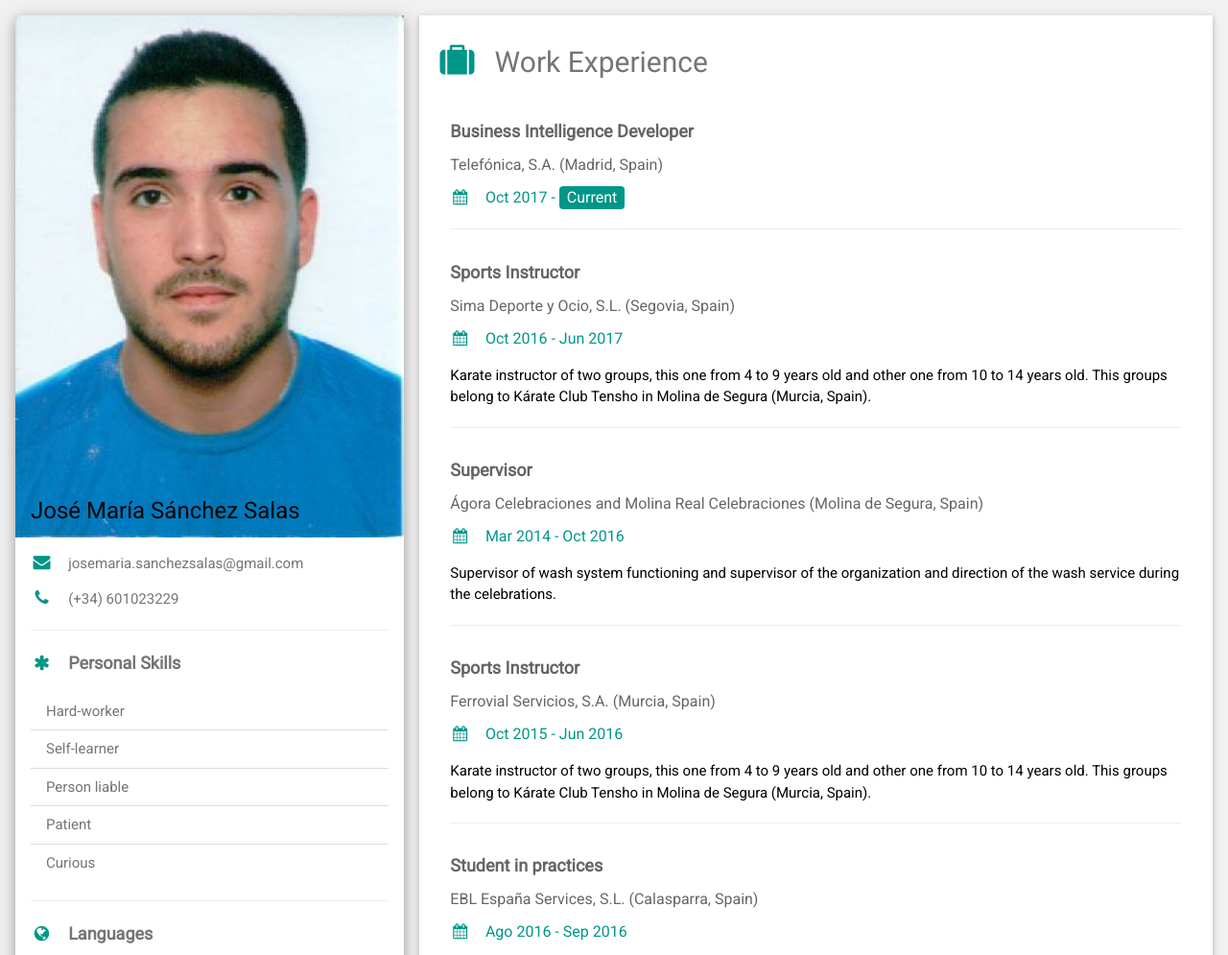
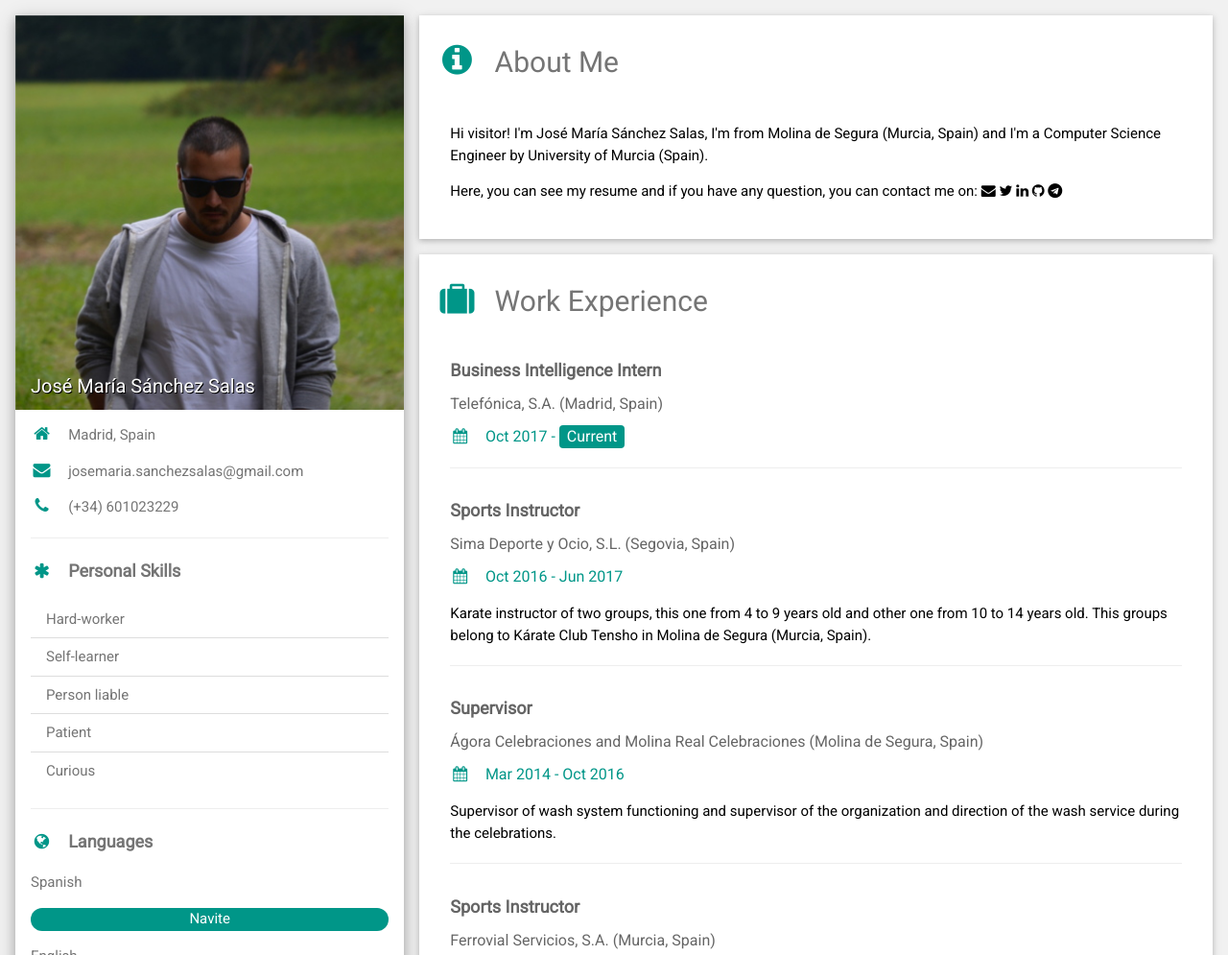
Before and after one commit to jmssalas/personal-website, a plain HTML site: page index.html in a window 1280 px wide. Shown: the top 995 px of the page at 96% size. Drawn offline with nearby package versions, Linux system fonts and the light colour scheme.

Commit message:
Last work experience and education added

```diff
--- a/index.html
+++ b/index.html
@@ -22,16 +22,16 @@ html,body,h1,h2,h3,h4,h5,h6 {font-family: "Roboto", sans-serif}
 
       <div class="w3-white w3-text-grey w3-card-4">
         <div class="w3-display-container">
-          <img src="img/avatar.jpg" style="width:100%" alt="Avatar">
-          <div class="w3-display-bottomleft w3-container w3-text-black">
-            <h3>José María Sánchez Salas</h3>
+          <img src="img/avatar2.JPG" style="width:100%" alt="Avatar">
+          <div class="w3-display-bottomleft w3-container w3-text-white">
+			<h4 style="text-shadow:1px 1px 0 #000">José María Sánchez Salas</h4>
           </div>
         </div>
         <div class="w3-container">
           <!--
           <p><i class="fa fa-briefcase fa-fw w3-margin-right w3-large w3-text-teal"></i>Designer</p>
-          <p><i class="fa fa-home fa-fw w3-margin-right w3-large w3-text-teal"></i>London, UK</p>
 		  -->
+          	<p><i class="fa fa-home fa-fw w3-margin-right w3-large w3-text-teal"></i>Madrid, Spain</p>
           	<p><i class="fa fa-envelope fa-fw w3-margin-right w3-large w3-text-teal"></i>josemaria.sanchezsalas@gmail.com</p>
           	<p><i class="fa fa-phone fa-fw w3-margin-right w3-large w3-text-teal"></i>(+34) 601023229</p>
           	<hr>
@@ -101,9 +101,27 @@ html,body,h1,h2,h3,h4,h5,h6 {font-family: "Roboto", sans-serif}
     <div class="w3-twothird">
 
       <div class="w3-container w3-card-2 w3-white w3-margin-bottom">
+        <h2 class="w3-text-grey w3-padding-16"><i class="fa fa-info-circle fa-fw w3-margin-right w3-xxlarge w3-text-teal"></i>About Me</h2>
+        <div class="w3-container">
+	      <p>
+	      	Hi visitor! I'm José María Sánchez Salas, I'm from Molina de Segura (Murcia, Spain) and I'm a Computer Science Engineer by University of Murcia (Spain).
+	      </p>
+	      <p>
+	        Here, you can see my resume and if you have any question, you can contact me on:
+	        <a href="mailto:josemaria.sanchezsalas@gmail.com"><i class="fa fa-envelope w3-hover-opacity"></i></a>
+			<a href="https://twitter.com/JoseMSSalas"><i class="fa fa-twitter w3-hover-opacity"></i></a>
+			<a href="https://www.linkedin.com/in/jmssalas/"><i class="fa fa-linkedin w3-hover-opacity"></i></a>
+			<a href="https://github.com/jmssalas"><i class="fa fa-github w3-hover-opacity"></i></a>
+			<a href="https://telegram.me/jmssalas"><i class="fa fa-telegram w3-hover-opacity"></i></a>
+	      </p>
+        </div>
+        <br>
+      </div>
+
+      <div class="w3-container w3-card-2 w3-white w3-margin-bottom">
         <h2 class="w3-text-grey w3-padding-16"><i class="fa fa-suitcase fa-fw w3-margin-right w3-xxlarge w3-text-teal"></i>Work Experience</h2>
         <div class="w3-container">
-          <h5 class="w3-opacity"><b>Business Intelligence Developer</b></h5>
+          <h5 class="w3-opacity"><b>Business Intelligence Intern</b></h5>
           <h6 class="w3-opacity">Telefónica, S.A. (Madrid, Spain)</h6>
           <h6 class="w3-text-teal"><i class="fa fa-calendar fa-fw w3-margin-right"></i>Oct 2017 - <span class="w3-tag w3-teal w3-round">Current</span></h6>
           <p>
@@ -179,6 +197,12 @@ html,body,h1,h2,h3,h4,h5,h6 {font-family: "Roboto", sans-serif}
       <div class="w3-container w3-card-2 w3-white">
         <h2 class="w3-text-grey w3-padding-16"><i class="fa fa-certificate fa-fw w3-margin-right w3-xxlarge w3-text-teal"></i>Education</h2>
         <div class="w3-container">
+          <h5 class="w3-opacity"><b>Big Data and Business Analytics Master</b></h5>
+          <h6 class="w3-text-teal"><i class="fa fa-calendar fa-fw w3-margin-right"></i>Oct 2017 - <span class="w3-tag w3-teal w3-round">Current</span></h6>
+          <p>IMF Business School and University of Camilo José Cela (Madrid, Spain)</p>
+          <hr>
+        </div>
+        <div class="w3-container">
           <h5 class="w3-opacity"><b>Computer Science Degree</b></h5>
           <h6 class="w3-text-teal"><i class="fa fa-calendar fa-fw w3-margin-right"></i>2013 - 2017</h6>
           <p>University of Murcia (Murcia, Spain)</p>
@@ -223,10 +247,10 @@ html,body,h1,h2,h3,h4,h5,h6 {font-family: "Roboto", sans-serif}
   -->
   <a href="mailto:josemaria.sanchezsalas@gmail.com"><i class="fa fa-envelope w3-hover-opacity"></i></a>
   <a href="https://twitter.com/JoseMSSalas"><i class="fa fa-twitter w3-hover-opacity"></i></a>
-  <a href="https://www.linkedin.com/in/josé-maría-sánchez-salas-019301125/"><i class="fa fa-linkedin w3-hover-opacity"></i></a>
+  <a href="https://www.linkedin.com/in/jmssalas/"><i class="fa fa-linkedin w3-hover-opacity"></i></a>
   <a href="https://github.com/jmssalas"><i class="fa fa-github w3-hover-opacity"></i></a>
   <a href="https://telegram.me/jmssalas"><i class="fa fa-telegram w3-hover-opacity"></i></a>
-  <p><i class="fa fa-copyright w3-hover-opacity"></i> José María Sánchez Salas. All rights reserved.</p>
+  <p><i class="fa fa-copyright w3-hover-opacity"></i> 2018 José María Sánchez Salas. All rights reserved.</p>
 </footer>
 
 </body>
```
Also changed, not shown: img/avatar.jpg (deleted), img/avatar2.JPG (added).
